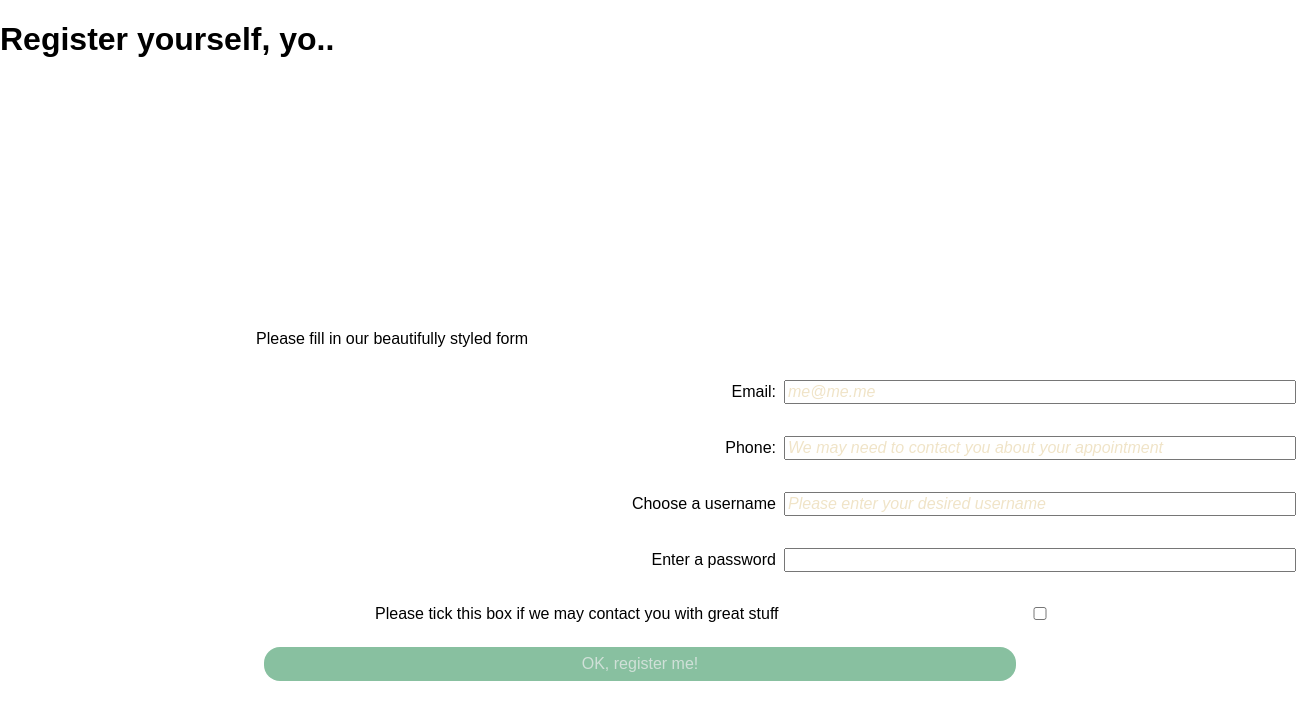
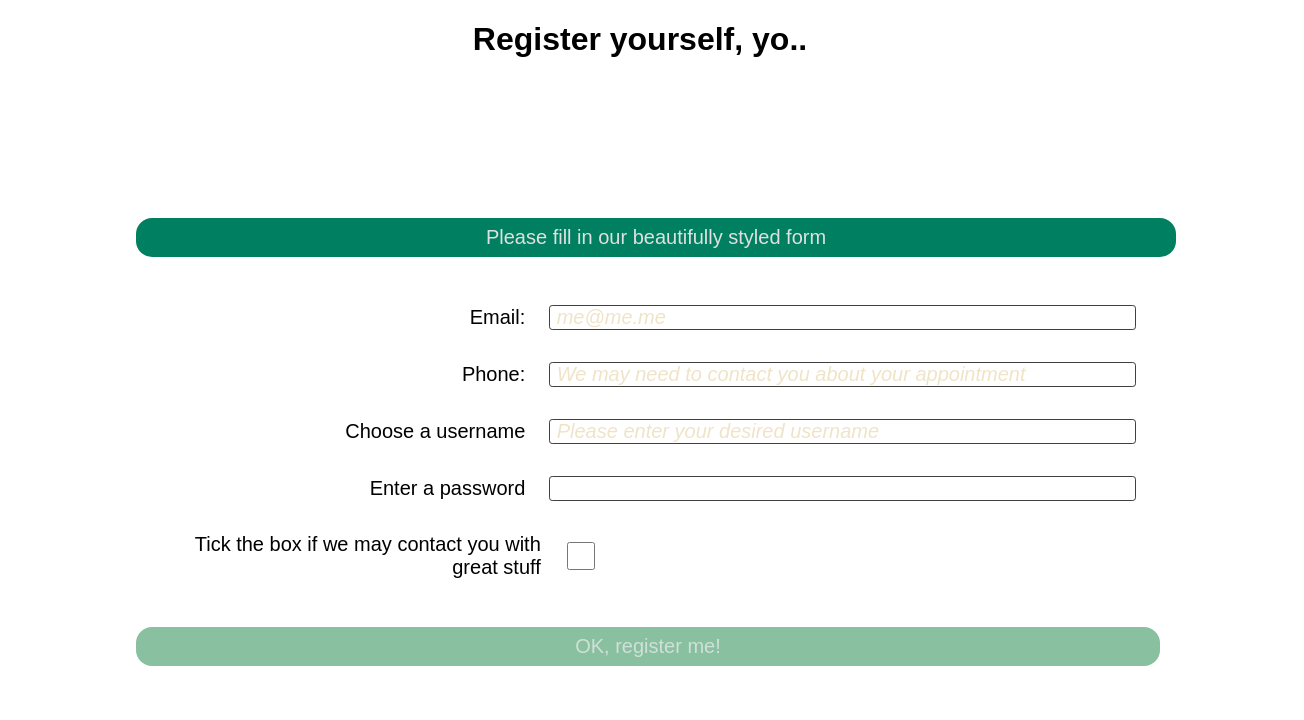
Before and after one commit to morkeltry/regform, a React (Create React App) app: page / in a window 1280 px wide. Shown: the top 720 px of the page, 1304 px wide, since content can reach past the window. Built offline with nearby package versions, Linux system fonts and the light colour scheme; the HTML template or start-up script is replaced by a standard one.

Commit message:
refactored Form into a component separate from App; CSS conflicts fixed (spacing)

```diff
--- a/src/App.css
+++ b/src/App.css
@@ -2,23 +2,10 @@
 
 }
 
-.form-styled {
-  font-size : 3 rem;
-  color` : red;
+.App-header {
+  width : 100%;
 }
 
-input {
-  font-size: inherit;
-  font-family: inherit;
-  color : inherit;
-
+.App-title {
+  text-align : center;
 }
-
-.form-flex {
-  display : flex;
-  flex-direction : column;
-
-  margin: 20%;
-  font-size : 5 rem;
-
-}
--- a/src/App.js
+++ b/src/App.js
@@ -1,10 +1,7 @@
 
 import React, { Component } from 'react';
-import TitledInputElement from './TitledInputElement';
-import ValidationErrorMessage from './ValidationErrorMessage';
-import Submit from './Submit';
+import Form from './Form';
 import ShowThanksModal from './ShowThanksModal';
-// import {postUrl} from './post-url.js';
 import './App.css';
 
 const postUrl = 'https://g5xirepb1j.execute-api.eu-west-2.amazonaws.com/dev/post-test';
@@ -12,42 +9,10 @@ const postUrl = 'https://g5xirepb1j.execute-api.eu-west-2.amazonaws.com/dev/post
 class App extends Component {
   constructor () {
     super ();
-    //in state, true prevents submission, false reports no errors, message=error specifies the error
     this.state = {
-      message : false,
-      consent : false,    // no input to consent field shoudl not block submission;
       showThankyou : false
     }
-    this.updateValidationErrorState = (newState) => {
-      this.setState (newState)
-    };
   };
-
-  formFields = [
-    ['Email: ',             'email',    'email',  'me@me.me', true],
-    ['Phone: ',             'phone',    'text',   'We may need to contact you about your appointment', true],
-    ['Choose a username  ', 'username', 'text',   'Please enter your desired username', true],
-    ['Enter a password ',   'password', 'password', null, true],
-    ['Please tick this box if we may contact you with great stuff', 'consent', 'checkbox', null]
-  ];
-
-  count = 0;
-
-  zeroErrors = ()=>
-    this.formFields.every (field =>
-      this.state[field[1]] === false
-    )
-
-  findErrors = (ev)=> {
-    ev.preventDefault();
-    let newMessage =
-      this.formFields
-        .filter (field => this.state[field[1]])
-        .map(el=>el[1]+this.state[el[1]])
-    if (!newMessage.length && !this.zeroErrors())
-      newMessage = 'Please fill in the required fields'
-    this.setState ({message : newMessage});
-  }
 
   asyncSetters = {
     onSuccess : result => this.setState ({showThankyou : true}),
@@ -64,39 +29,17 @@ class App extends Component {
         <header className="App-header">
           <h1 className="App-title">Register yourself, yo..</h1>
         </header>
-        <form className="form-flex form-styled"  action={postUrl} method="post" enctype="multipart/form-data">
 
-          <p className="hello"> Please fill in our beautifully styled form </p>
+        <Form
+          action = {postUrl}
+          setters = {this.asyncSetters}
+        />
 
-          {this.formFields.map (fieldContents => {
-          const [title, name, type, placeholder, required] = fieldContents;
-          return <TitledInputElement
-            title = {title}
-            name = {name}
-            key = {name}
-            type = {type}
-            placeholder = {placeholder}
-            required = {!!required}
-            update = {this.updateValidationErrorState}
-            errorState = {this.state[fieldContents[1]]}
-          />})}
-
-          <Submit
-            title = 'OK, register me!'
-            clickable = {this.zeroErrors}
-            nag = {this.findErrors}
-            setters = {this.asyncSetters}
-           />
-
-         <ValidationErrorMessage
-           message = {this.state.message}
+         <ShowThanksModal
+           show = {this.state.showThankyou}
+           OnClickAway = {this.clearThankyou}
          />
 
-         <ShowThanksModal
-           show = {this.showThankyou}
-           OnClickAway = {this.clearThankyou}
-         />
-        </form>
       </div>
     );
   }
--- /dev/null
+++ b/src/Form.css
@@ -0,0 +1,49 @@
+
+.form-header {
+  width : 80vw;
+  align : center;
+  text-align : center;
+  background-color : #008060;
+  color : #e0e0e0;
+  padding : 0.5rem;
+  margin : 2rem 0.5rem;
+  border-radius: 1rem;
+}
+
+.form-flex {
+  display : flex;
+  flex-direction : column;
+  justify-content : center;
+  margin: 10vw;
+}
+
+.form-styled {
+  font-size : 1.25rem;
+  color` : red;
+}
+
+input {
+  width : 60vw;
+  font-size: inherit;
+  font-family: inherit;
+  color : inherit;
+  padding : 0 0.4rem;
+  border-radius: 0.2rem;
+  border: 1px solid #404040;
+  overflow: auto;
+  outline: none;
+  box-shadow: none;
+}
+
+input[type='checkbox']  {
+  width : 4rem;
+  height : 1.75rem;
+  background : white;
+  border : 2px solid #505050;
+  margin-left: -1rem;
+}
+
+input[type='submit']  {
+  margin : 2rem 0.5rem;
+
+}
--- /dev/null
+++ b/src/Form.js
@@ -0,0 +1,89 @@
+
+import React, { Component } from 'react';
+import TitledInputElement from './TitledInputElement';
+import ValidationErrorMessage from './ValidationErrorMessage';
+import Submit from './Submit';
+import ShowThanksModal from './ShowThanksModal';
+import './Form.css';
+
+const postUrl = 'https://g5xirepb1j.execute-api.eu-west-2.amazonaws.com/dev/post-test';
+
+class Form extends Component {
+  constructor () {
+    super ();
+    //in state, true prevents submission, false reports no errors, message=error specifies the error
+    this.state = {
+      message : false,
+      consent : false,    // no input to consent field shoudl not block submission;
+      showThankyou : false
+    }
+    this.updateValidationErrorState = (newState) => {
+      this.setState (newState)
+    };
+  };
+
+  formFields = [
+    ['Email: ',             'email',    'email',  'me@me.me', true],
+    ['Phone: ',             'phone',    'text',   'We may need to contact you about your appointment', true],
+    ['Choose a username  ', 'username', 'text',   'Please enter your desired username', true],
+    ['Enter a password ',   'password', 'password', null, true],
+    ['Tick the box if we may contact you with great stuff', 'consent', 'checkbox', null]
+  ];
+
+  zeroErrors = ()=>
+    this.formFields.every (field =>
+      this.state[field[1]] === false
+    )
+
+  findErrors = (ev)=> {
+    ev.preventDefault();
+    let newMessage =
+      this.formFields
+        .filter (field => this.state[field[1]])
+        .map(el=>el[1]+this.state[el[1]])
+    if (!newMessage.length && !this.zeroErrors())
+      newMessage = 'Please fill in the required fields'
+    this.setState ({message : newMessage});
+  }
+
+  render() {
+    return (
+      <div>
+      <form className="form-flex form-styled"  action={postUrl} method="post" encType="multipart/form-data">
+        <p className="form-header"> Please fill in our beautifully styled form </p>
+
+        {this.formFields.map (fieldContents => {
+        const [title, name, type, placeholder, required] = fieldContents;
+        return <TitledInputElement
+          title = {title}
+          name = {name}
+          key = {name}
+          type = {type}
+          placeholder = {placeholder}
+          required = {!!required}
+          update = {this.updateValidationErrorState}
+          errorState = {this.state[fieldContents[1]]}
+        />})}
+
+        <Submit
+          title = 'OK, register me!'
+          clickable = {this.zeroErrors}
+          nag = {this.findErrors}
+          setters = {this.props.asyncSetters}
+         />
+
+       <ValidationErrorMessage
+         message = {this.state.message}
+       />
+
+       <ShowThanksModal
+         show = {this.showThankyou}
+         OnClickAway = {this.clearThankyou}
+       />
+       </form>
+      </div>
+    );
+  }
+}
+
+export default Form;
--- a/src/ShowThanksModal.css
+++ b/src/ShowThanksModal.css
@@ -1,5 +1,22 @@
 .modal {
   width : 95%
+}
+
+@keyframes animatetop {
+    from {top: -95vh; opacity: 0}
+    to {top: 5vh; opacity: 1}
+}
+
+.modal-content {
+    position: relative;
+    background-color: #fefefe60;
+    margin: auto;
+    padding: 0;
+    border: 1px solid #f080c0;
+    width: 95%;
+    box-shadow: 0 0.4rem 0.8rem 0 #00000030,0 0.5rem 2rem 0 #00000028;
+    animation-name: animatetop;
+    animation-duration: 0.4s
 }
 
 .noshow {
--- a/src/ShowThanksModal.js
+++ b/src/ShowThanksModal.js
@@ -6,7 +6,7 @@ class ShowThanksModal extends Component {
   render() {
     return <div
     className = {this.props.show ? "Modal" : "noshow"}>
-      Mwahahahah
+      Thanks!! <br/> We&apos;ll be in touch :)
     </div>
   }
 }
--- a/src/Submit.css
+++ b/src/Submit.css
@@ -1,4 +1,5 @@
 .submit-button {
+  width : 80vw;
   border : none;
   padding : 0;
   font : inherit;
--- a/src/Submit.js
+++ b/src/Submit.js
@@ -1,8 +1,6 @@
 import React, { Component } from 'react';
 import './Submit.css';
-// import {postUrl} from './post-url.js';
 
-const postUrl = 'https://g5xirepb1j.execute-api.eu-west-2.amazonaws.com/dev/post-test';
 const headers = {
     'Content-Type': 'multipart/form-data',
     'Accept': 'text/html'
@@ -10,7 +8,7 @@ const headers = {
 
 class Submit extends Component {
 
-  submitHandler = (ev, setters)=> {
+  submitHandler = (ev, url, setters)=> {
     // ev.preventDefault();
     console.log('Doing submit ',ev.target);
     console.log('parent:',ev.target.parentElement);
@@ -26,11 +24,14 @@ class Submit extends Component {
         type = "submit"
         value = {this.props.title}
         className = {clickable ? "submit-button clickable" : "submit-button"}
-        onClick = {clickable ? (ev) => {this.submitHandler(ev,this.props.setters)} : this.props.nag}
+        onClick = {
+          clickable ?
+            (ev) => {this.submitHandler (ev, this.props.url, this.props.setters)} :
+            this.props.nag
+        }
       >
       </input>
-    );
-  }
+  )}
 }
 
 export default Submit;
--- a/src/TitledInputElement.css
+++ b/src/TitledInputElement.css
@@ -1,5 +1,5 @@
 .flex-container {
-  width : 80vw;
+  /* width : 80vw; */
   display : flex;
   flex-direction : row;
   align-items: center;
@@ -11,13 +11,13 @@
 }
 
 .flex-child-left {
-  width : 50%;
-  margin-right: 0.5rem;
+  width : 40%;
+  margin-right: 1.5rem;
   text-align : right;
 }
 
 .flex-child-right {
-  width : 50%;
+  width : 60%;
   margin-left: auto;
   align : left;
 }
--- a/src/ValidationErrorMessage.css
+++ b/src/ValidationErrorMessage.css
@@ -1,5 +1,7 @@
 .status-error {
+  width : 80vw;
   height : 6rem;
+  font-size : 1rem;
   background-color: #ffece8;
   color : #c82000;
   padding : 0.5rem;
```
